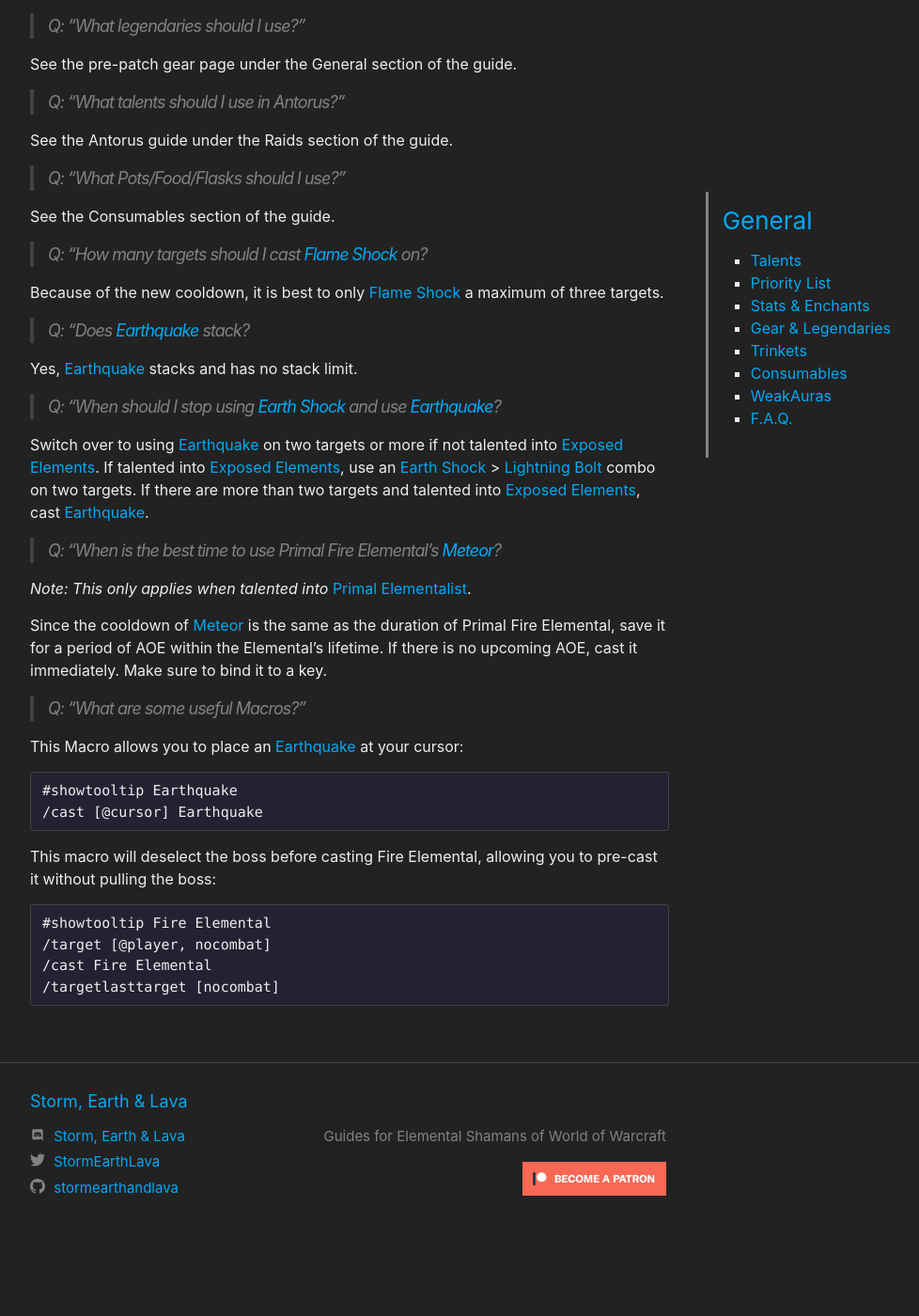
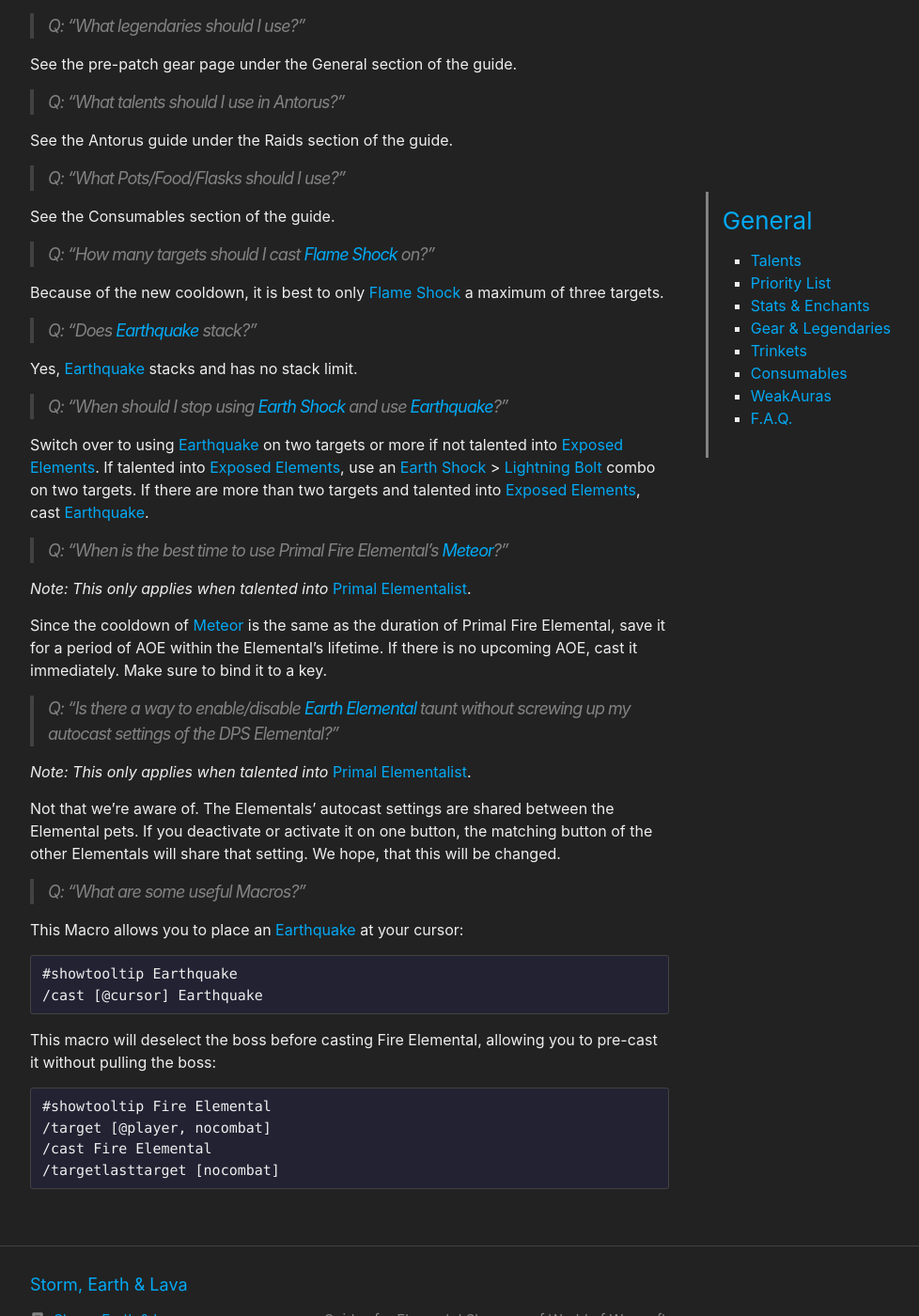
Before and after one commit to stormearthandlava/stormearthandlava.github.io, a Jekyll site: the page built from guide/general/faq.md, in a window 1280 px wide and 1400 px high, scrolled down 840 px. Shown: the whole window at 94% size, without its empty margins (268-1246 px from the left). Built offline with Jekyll 4.4.1, drawn with Linux system fonts in a browser that asks for light colours; a script that is not in the unit is left out; before the commit the page ends 2175 px from its top, so only the background shows below that.

Commit message:
add frequently asked question about autocast elemental abilities to faq

```diff
--- a/guide/general/faq.md
+++ b/guide/general/faq.md
@@ -35,23 +35,29 @@ See the Antorus guide under the Raids section of the guide.
 
 See the Consumables section of the guide.
 
-> Q: "How many targets should I cast {{ site.data.spell.fs }} on?
+> Q: "How many targets should I cast {{ site.data.spell.fs }} on?"
 
 Because of the new cooldown, it is best to only {{ site.data.spell.fs }} a maximum of three targets.
 
-> Q: "Does {{ site.data.spell.eq }} stack?
+> Q: "Does {{ site.data.spell.eq }} stack?"
 
 Yes, {{ site.data.spell.eq }} stacks and has no stack limit.
 
-> Q: "When should I stop using {{ site.data.spell.es }} and use {{ site.data.spell.eq }}?
+> Q: "When should I stop using {{ site.data.spell.es }} and use {{ site.data.spell.eq }}?"
 
 Switch over to using {{ site.data.spell.eq }} on two targets or more if not talented into {{ site.data.talent.exposed_elements }}.  If talented into {{ site.data.talent.exposed_elements }}, use an {{ site.data.spell.es }} > {{ site.data.spell.lb }} combo on two targets.  If there are more than two targets and talented into {{ site.data.talent.exposed_elements }}, cast {{ site.data.spell.eq }}.
 
-> Q: "When is the best time to use Primal Fire Elemental's {{ site.data.spell.meteor }}?
+> Q: "When is the best time to use Primal Fire Elemental's {{ site.data.spell.meteor }}?"
 
 *Note: This only applies when talented into* {{ site.data.talent.pe }}.
 
 Since the cooldown of {{ site.data.spell.meteor }} is the same as the duration of Primal Fire Elemental, save it for a period of AOE within the Elemental's lifetime.  If there is no upcoming AOE, cast it immediately.  Make sure to bind it to a key.
+
+> Q: "Is there a way to enable/disable {{ site.data.spell.ee }} taunt without screwing up my autocast settings of the DPS Elemental?"
+
+*Note: This only applies when talented into* {{ site.data.talent.pe }}.
+
+Not that we're aware of. The Elementals' autocast settings are shared between the Elemental pets. If you deactivate or activate it on one button, the matching button of the other Elementals will share that setting. We hope, that this will be changed.
 
 > Q: "What are some useful Macros?"
 
```
